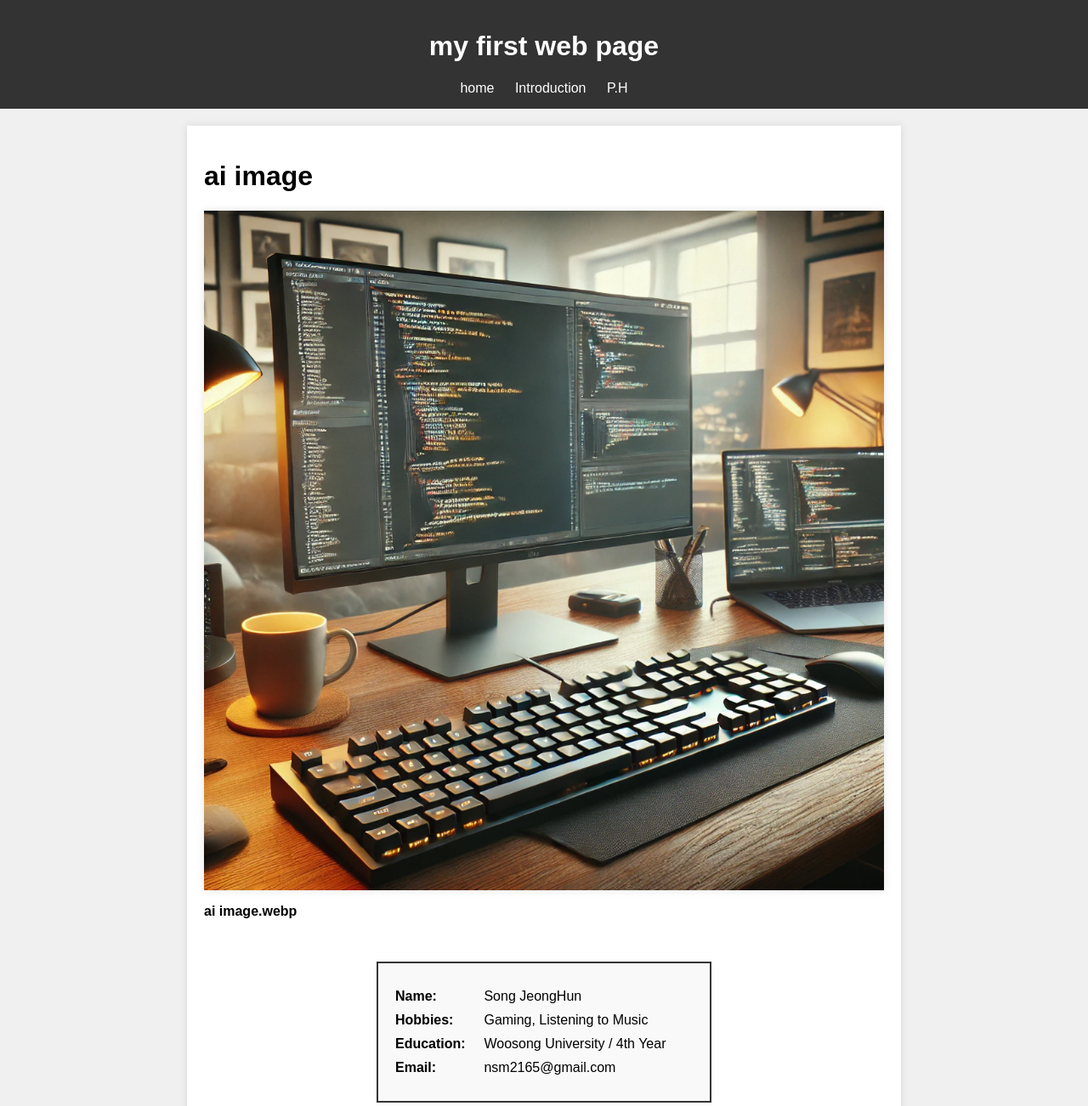
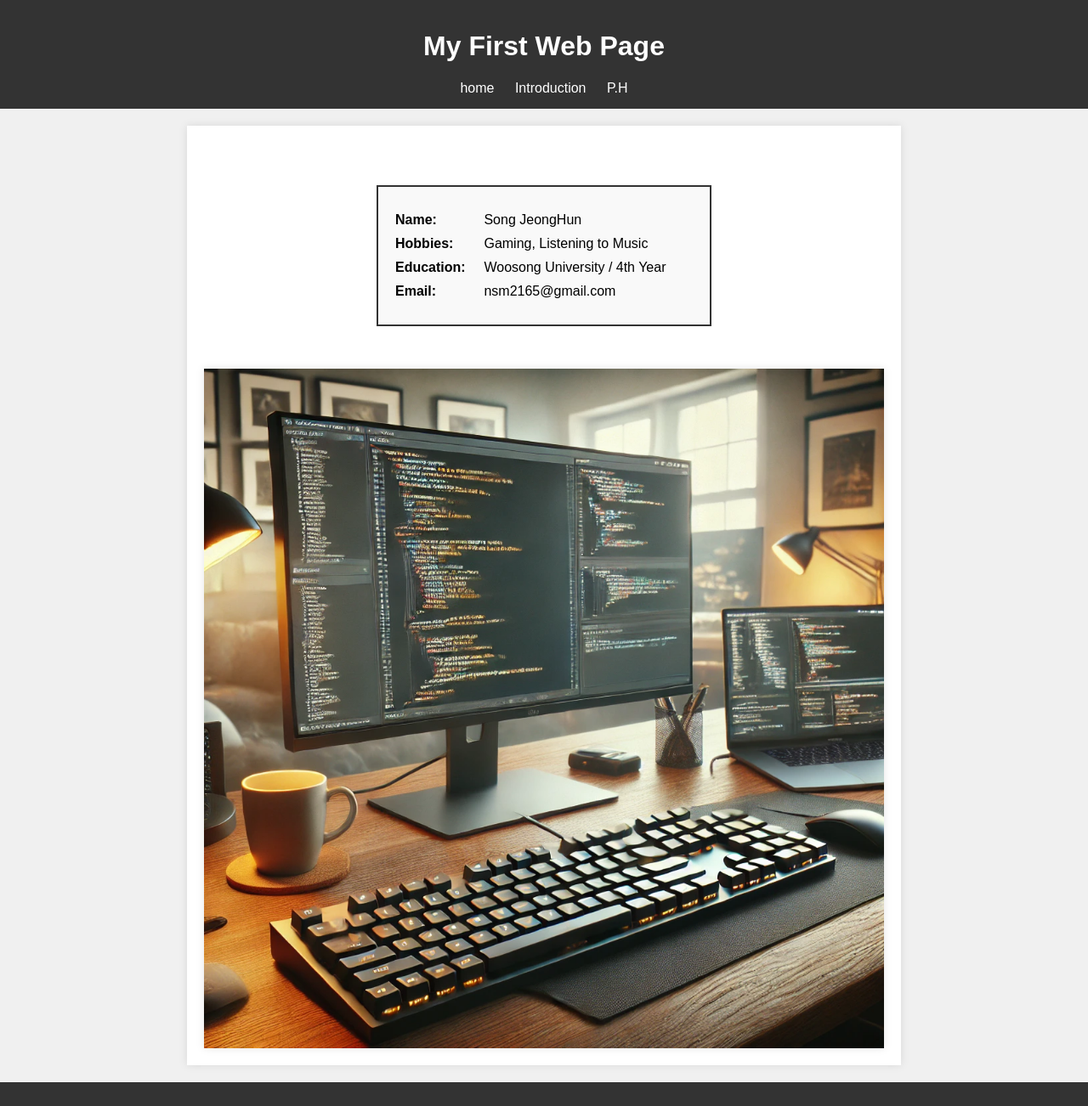
Before and after one commit to unityhun/web, a plain HTML site: page index.html in a window 1280 px wide. Shown: the top 1302 px of the page at 85% size. Drawn offline with Linux system fonts and the light colour scheme.

Commit message:
Update index.html

```diff
--- a/index.html
+++ b/index.html
@@ -64,7 +64,7 @@
 </head>
 <body>
   <header>
-    <h1>my first web page</h1>
+    <h1>My First Web Page</h1>
     <nav>
       <ul>
         <li><a href="#">home</a></li>
@@ -74,22 +74,21 @@
     </nav>
   </header>
   <main>
+    <div class="info-box">
+    <p><strong>Name:</strong> Song JeongHun</p>
+    <p><strong>Hobbies:</strong> Gaming, Listening to Music</p>
+    <p><strong>Education:</strong> Woosong University / 4th Year</p>
+    <p><strong>Email:</strong> nsm2165@gmail.com</p>
+   </div>
    <div class="image-container">
-    <h1>ai image</h1>
+
     <picture>
     <source srcset="ai image.webp" type="image/webp">
     <img src="./ai image.webp" alt="code image" />
     </picture>
-    <p>
-      <strong>ai image.webp</strong>
-    </p>
+
   </div>
-  <div class="info-box">
-    <p><strong>Name:</strong> Song JeongHun</p>
-    <p><strong>Hobbies:</strong> Gaming, Listening to Music</p>
-    <p><strong>Education:</strong> Woosong University / 4th Year</p>
-    <p><strong>Email:</strong> nsm2165@gmail.com</p>
-  </div>
+
 
   </main>
   <footer>
```
